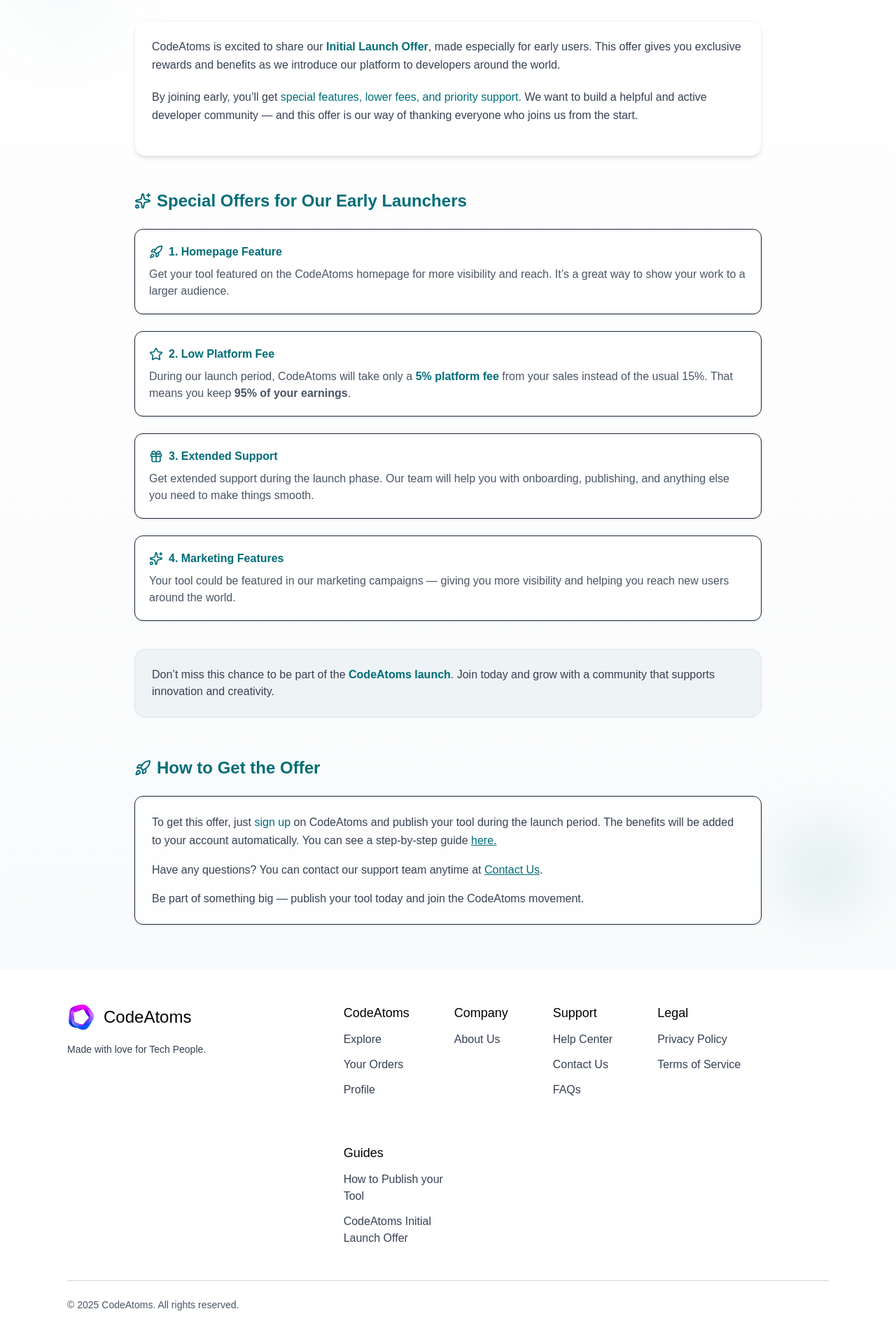
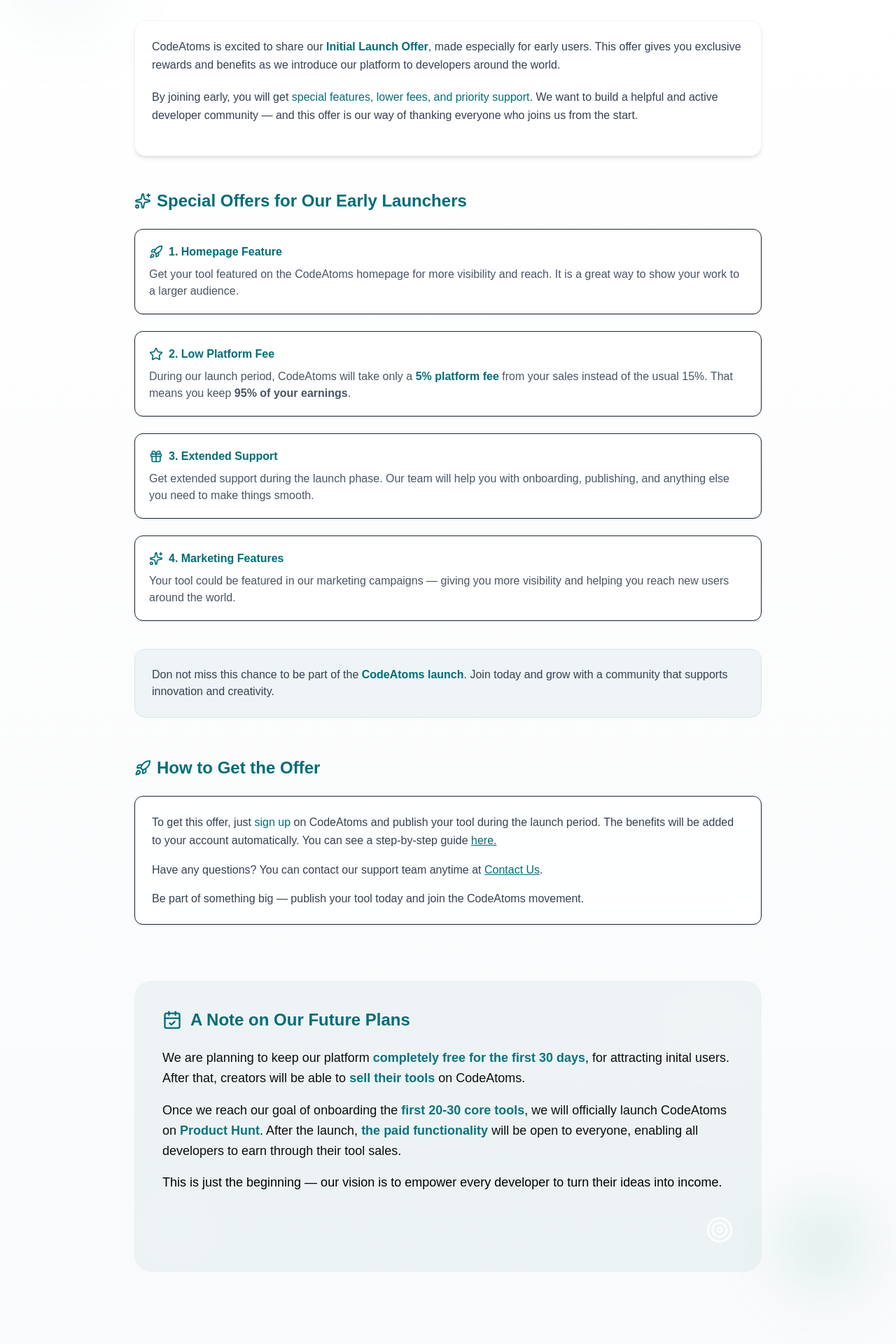
Before and after one commit to CodeAtoms-org/CodeAtoms, a Next.js app: page /guides/codeatoms-initial-launch-offer in a window 1280 px wide. Shown: the part 180-2100 px from the top of the page at 70% size. Built offline with nearby package versions, Linux system fonts and the light colour scheme; no server answers.

Commit message:
cure guide post on initial offer

```diff
--- a/src/app/[id]/style.css
+++ b/src/app/[id]/style.css
@@ -556,9 +556,7 @@
   margin-bottom: 1rem;
 }
 
-.markdown-body table th {
 
-}
 
 .markdown-body table th,
 .markdown-body table td {
--- a/src/app/guides/codeatoms-initial-launch-offer/page.js
+++ b/src/app/guides/codeatoms-initial-launch-offer/page.js
@@ -1,35 +1,46 @@
 import Header from "@/components/Header";
 import Footer from "@/components/Footer";
 import Image from "next/image";
-import { Sparkles, Star, Gift, Rocket } from "lucide-react";
-
+import { Sparkles, Star, Gift, Rocket, CalendarCheck, Target } from "lucide-react";
 
 export const metadata = {
   title: "CodeAtoms Initial Launch Offer",
   description:
     "Discover the exclusive benefits of CodeAtoms' Initial Launch Offer for early users and developers.",
 };
+
 export default function HowToPublishYourTool() {
   return (
     <>
       <Header />
       <main className="min-h-screen bg-gradient-to-b from-white to-gray-50 text-gray-800 px-6 md:px-20 py-16 relative overflow-hidden">
-
         {/* Decorative shapes */}
         <div className="absolute top-10 left-10 w-24 h-24 bg-[#006D77]/10 rounded-full blur-3xl"></div>
         <div className="absolute bottom-20 right-10 w-32 h-32 bg-[#83C5BE]/20 rounded-full blur-2xl"></div>
 
         <article className="max-w-4xl mx-auto relative z-10">
           <h1 className="text-3xl md:text-4xl font-extrabold text-[#006D77] mb-10 flex items-center gap-3">
-            CodeAtoms Initial Launch Offer
+            CodeAtoms Initial Launch Offer [For Makers]
           </h1>
 
           <div className="bg-white/70 backdrop-blur-lg shadow-md rounded-2xl p-6 border border-gray-100">
             <p className="text-gray-700 text-md leading-relaxed mb-5">
-              CodeAtoms is excited to share our <span className="font-semibold text-[#006D77]">Initial Launch Offer</span>, made especially for early users. This offer gives you exclusive rewards and benefits as we introduce our platform to developers around the world.
+              CodeAtoms is excited to share our{" "}
+              <span className="font-semibold text-[#006D77]">
+                Initial Launch Offer
+              </span>
+              , made especially for early users. This offer gives you exclusive
+              rewards and benefits as we introduce our platform to developers
+              around the world.
             </p>
             <p className="text-gray-700 text-md leading-relaxed mb-5">
-              By joining early, you’ll get <span className="text-[#006D77] font-medium">special features, lower fees, and priority support</span>. We want to build a helpful and active developer community — and this offer is our way of thanking everyone who joins us from the start.
+              By joining early, you will get{" "}
+              <span className="text-[#006D77] font-medium">
+                special features, lower fees, and priority support
+              </span>
+              . We want to build a helpful and active developer community — and
+              this offer is our way of thanking everyone who joins us from the
+              start.
             </p>
           </div>
 
@@ -43,7 +54,9 @@
                 <Rocket className="w-5 h-5 text-[#006D77]" /> 1. Homepage Feature
               </h3>
               <p className="text-gray-600 mt-2">
-                Get your tool featured on the CodeAtoms homepage for more visibility and reach. It’s a great way to show your work to a larger audience.
+                Get your tool featured on the CodeAtoms homepage for more
+                visibility and reach. It is a great way to show your work to a
+                larger audience.
               </p>
             </div>
 
@@ -52,7 +65,12 @@
                 <Star className="w-5 h-5 text-[#006D77]" /> 2. Low Platform Fee
               </h3>
               <p className="text-gray-600 mt-2">
-                During our launch period, CodeAtoms will take only a <span className="font-semibold text-[#006D77]">5% platform fee</span> from your sales instead of the usual 15%. That means you keep <span className="font-semibold">95% of your earnings</span>.
+                During our launch period, CodeAtoms will take only a{" "}
+                <span className="font-semibold text-[#006D77]">
+                  5% platform fee
+                </span>{" "}
+                from your sales instead of the usual 15%. That means you keep{" "}
+                <span className="font-semibold">95% of your earnings</span>.
               </p>
             </div>
 
@@ -61,7 +79,9 @@
                 <Gift className="w-5 h-5 text-[#006D77]" /> 3. Extended Support
               </h3>
               <p className="text-gray-600 mt-2">
-                Get extended support during the launch phase. Our team will help you with onboarding, publishing, and anything else you need to make things smooth.
+                Get extended support during the launch phase. Our team will help
+                you with onboarding, publishing, and anything else you need to
+                make things smooth.
               </p>
             </div>
 
@@ -70,14 +90,21 @@
                 <Sparkles className="w-5 h-5 text-[#006D77]" /> 4. Marketing Features
               </h3>
               <p className="text-gray-600 mt-2">
-                Your tool could be featured in our marketing campaigns — giving you more visibility and helping you reach new users around the world.
+                Your tool could be featured in our marketing campaigns — giving
+                you more visibility and helping you reach new users around the
+                world.
               </p>
             </div>
           </div>
 
           <div className="bg-[#006D77]/5 p-6 rounded-2xl mt-10 border border-[#006D77]/10">
             <p className="text-gray-700 text-md">
-              Don’t miss this chance to be part of the <span className="font-semibold text-[#006D77]">CodeAtoms launch</span>. Join today and grow with a community that supports innovation and creativity.
+              Don not miss this chance to be part of the{" "}
+              <span className="font-semibold text-[#006D77]">
+                CodeAtoms launch
+              </span>
+              . Join today and grow with a community that supports innovation
+              and creativity.
             </p>
           </div>
 
@@ -87,22 +114,69 @@
 
           <div className="bg-white/80 backdrop-blur-lg rounded-xl border p-6 shadow-sm">
             <p className="text-gray-700 text-md leading-relaxed mb-4">
-              To get this offer, just <span className="font-medium text-[#006D77]">sign up</span> on CodeAtoms and publish your tool during the launch period. The benefits will be added to your account automatically. You can see a step-by-step guide{" "}
-              <a href="/guides/how-to-publish-your-tool" className="text-[#006D77] underline font-medium">
+              To get this offer, just{" "}
+              <span className="font-medium text-[#006D77]">sign up</span> on
+              CodeAtoms and publish your tool during the launch period. The
+              benefits will be added to your account automatically. You can see
+              a step-by-step guide{" "}
+              <a
+                href="/guides/how-to-publish-your-tool"
+                className="text-[#006D77] underline font-medium"
+              >
                 here.
               </a>
             </p>
             <p className="text-gray-700 text-md leading-relaxed mb-4">
               Have any questions? You can contact our support team anytime at{" "}
-              <a href="/contactus" className="text-[#006D77] underline font-medium">
+              <a
+                href="/contactus"
+                className="text-[#006D77] underline font-medium"
+              >
                 Contact Us
               </a>
               .
             </p>
             <p className="text-gray-700 text-md">
-              Be part of something big — publish your tool today and join the CodeAtoms movement.
+              Be part of something big — publish your tool today and join the
+              CodeAtoms movement.
             </p>
           </div>
+
+          {/* ================= OUR FUTURE PLAN SECTION ================= */}
+          <section className="mt-20 mb-10  bg-[#006D77]/5 border-[#006D77]/10 text-black rounded-3xl p-10 relative overflow-hidden">
+            {/* Decorative shapes */}
+            <div className="absolute top-0 right-0 w-40 h-40 bg-white/10 rounded-bl-[60%] blur-2xl"></div>
+            <div className="absolute bottom-0 left-0 w-32 h-32 bg-white/10 rounded-tr-[60%] blur-2xl"></div>
+
+            <h2 className="text-2xl font-extrabold text-[#006D77] mb-6 flex items-center gap-3 relative z-10">
+              <CalendarCheck className="w-7 h-7 text-[#006D77]" />
+              A Note on Our Future Plans
+            </h2>
+
+            <p className="text-lg leading-relaxed opacity-95 relative z-10">
+              We are planning to keep our platform{" "}
+              <span className="font-semibold text-[#006D77]">completely free for the first 30 days</span>,
+              for attracting inital users.
+              After that, creators will be able to <span className="font-semibold text-[#006D77]">sell their tools</span> on CodeAtoms.
+            </p>
+
+            <p className="text-lg leading-relaxed mt-4 opacity-95 relative z-10">
+              Once we reach our goal of onboarding the{" "}
+              <span className="font-semibold text-[#006D77]">first 20-30 core tools</span>, we will officially launch
+              CodeAtoms on <span className="font-semibold text-[#006D77]">Product Hunt</span>.
+              After the launch, <span className="font-semibold text-[#006D77]">the paid functionality</span> will be open to everyone,
+              enabling all developers to earn through their tool sales.
+            </p>
+
+            <p className="text-lg leading-relaxed mt-4 font-medium relative z-10">
+              This is just the beginning — our vision is to empower every developer
+              to turn their ideas into income.
+            </p>
+
+            <div className="flex justify-end mt-8 relative z-10">
+              <Target className="w-10 h-10 text-white/80" />
+            </div>
+          </section>
         </article>
       </main>
       <Footer />
```
